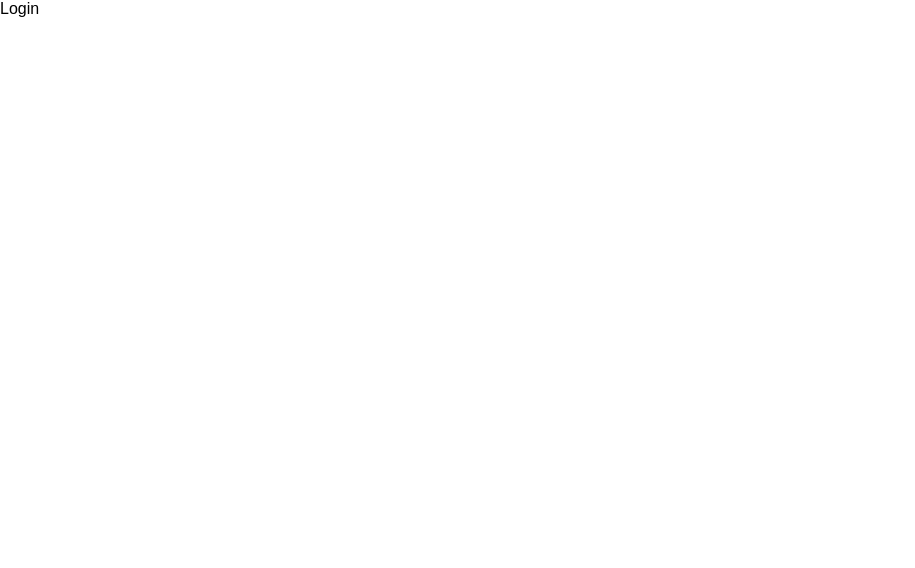
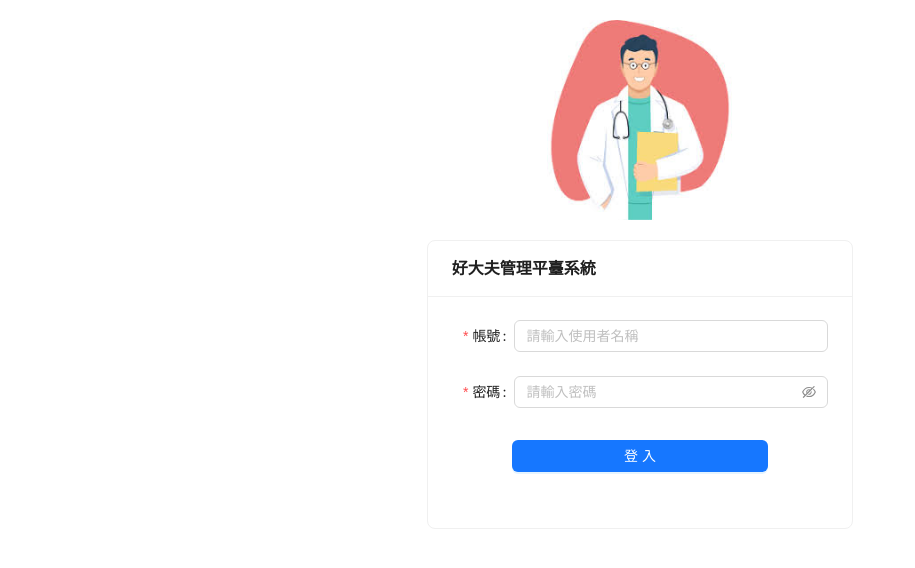
Before and after one commit to SheepNDW/medicine-manager-app, a React (Vite) app: page / in a window 1280 px wide. Shown: the top 568 px of the page, without its empty margins (0-915 px from the left). Built offline with nearby package versions, Linux system fonts and the light colour scheme.

Commit message:
feat: login page layout

```diff
--- a/src/pages/Login.tsx
+++ b/src/pages/Login.tsx
@@ -1,5 +1,88 @@
+import { Button, Card, Col, Form, Input, message, Row } from 'antd';
+import { useNavigate } from 'react-router-dom';
+import { defaultImg } from '../utils/tools';
+
 const Login = () => {
-  return <div>Login</div>;
+  const navigate = useNavigate();
+
+  return (
+    <Row>
+      <Col
+        md={{
+          span: 8,
+          push: 8,
+        }}
+        xs={{
+          span: 22,
+          push: 1,
+        }}
+      >
+        <img
+          src={defaultImg}
+          style={{
+            display: 'block',
+            margin: '20px auto',
+            borderRadius: '16px',
+            width: '200px',
+          }}
+        />
+
+        <Card title="好大夫管理平臺系統">
+          <Form
+            labelCol={{
+              md: {
+                span: 4,
+              },
+            }}
+            autoComplete="off"
+            onFinish={(v) => {
+              console.log(v);
+              message.success('登入成功！');
+              navigate('/admin/dashboard');
+            }}
+          >
+            <Form.Item
+              label="帳號"
+              name="username"
+              rules={[
+                {
+                  required: true,
+                  message: '請輸入使用者名稱',
+                },
+              ]}
+            >
+              <Input placeholder="請輸入使用者名稱" />
+            </Form.Item>
+            <Form.Item
+              label="密碼"
+              name="password"
+              rules={[
+                {
+                  required: true,
+                  message: '請輸入密碼',
+                },
+              ]}
+            >
+              <Input.Password placeholder="請輸入密碼" />
+            </Form.Item>
+            <Form.Item>
+              <Button
+                htmlType="submit"
+                type="primary"
+                style={{
+                  display: 'block',
+                  margin: '8px auto',
+                  width: '20vw',
+                }}
+              >
+                登入
+              </Button>
+            </Form.Item>
+          </Form>
+        </Card>
+      </Col>
+    </Row>
+  );
 };
 
 export default Login;
```
